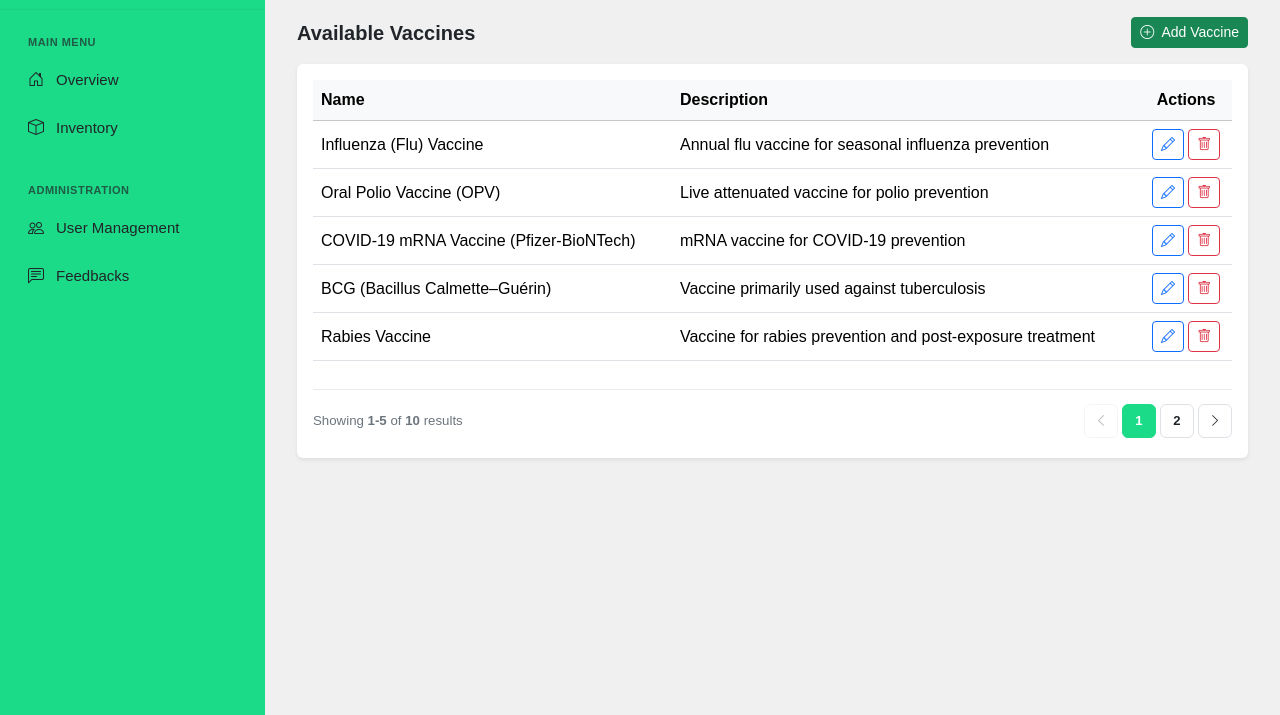
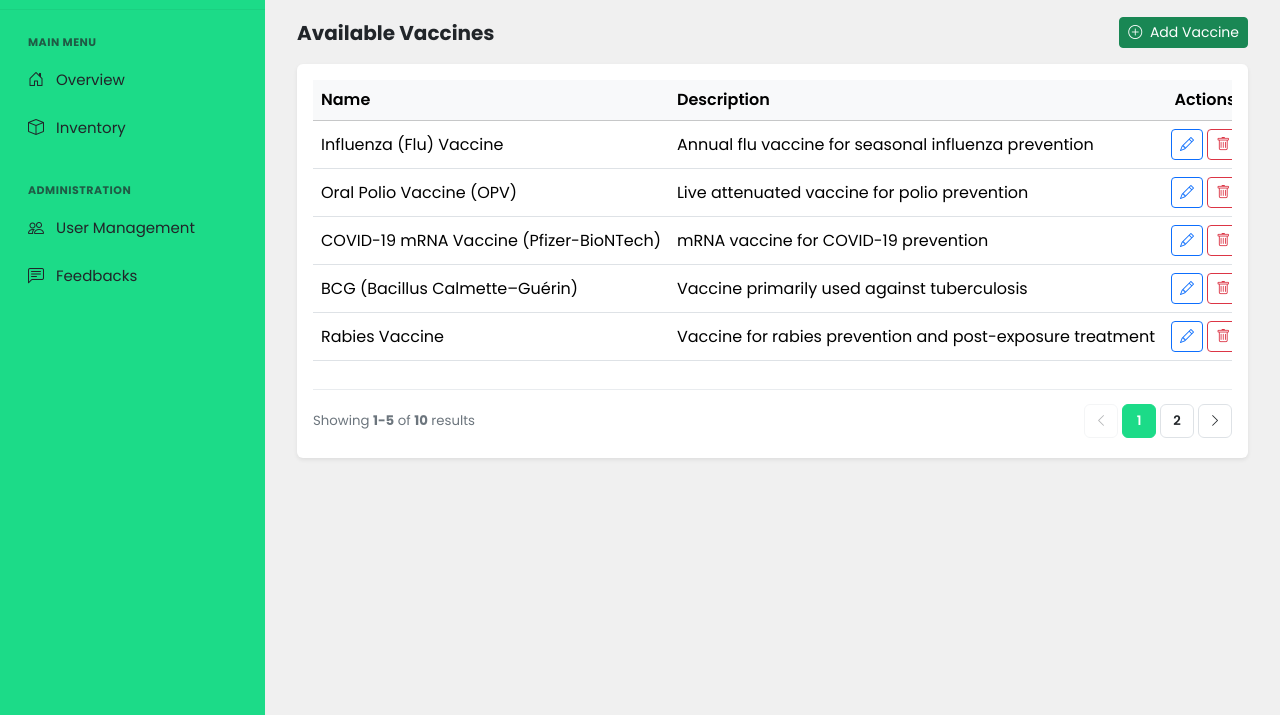
Before and after one commit to FREECSS22/MuntiCare-Frontend, a website: page admin/vaccine.html in a window 1280 px wide. Shown: the part 85-800 px from the top of the page. Drawn offline with nearby package versions, Linux system fonts and the light colour scheme; some packages are replaced by stand-ins of ours; a script that the page names is missing.

Commit message:
poppins and picture on landing page

```diff
--- a/admin/vaccine.html
+++ b/admin/vaccine.html
@@ -3,7 +3,13 @@
 <head>
     <meta charset="UTF-8">
     <meta name="viewport" content="width=device-width, initial-scale=1.0">
-    <title>MuntiCare\</title>
+    <title>MuntiCare</title>
+
+        <!-- Google Fonts - Poppins -->
+    <link rel="preconnect" href="https://fonts.googleapis.com">
+    <link rel="preconnect" href="https://fonts.gstatic.com" crossorigin>
+    <link href="https://fonts.googleapis.com/css2?family=Poppins:wght@300;400;500;600;700;800&display=swap" rel="stylesheet">
+
     <link href="https://cdn.jsdelivr.net/npm/bootstrap@5.3.1/dist/css/bootstrap.min.css" rel="stylesheet">
     <link href="https://cdn.jsdelivr.net/npm/bootstrap-icons@1.11.0/font/bootstrap-icons.css" rel="stylesheet">
     <link rel="stylesheet" href="../css/vaccine.css">
--- a/css/feedbacks.css
+++ b/css/feedbacks.css
@@ -1,6 +1,9 @@
+* {
+    font-family: 'Poppins', sans-serif;
+}
+
 body {
     margin:0;
-    font-family:Arial,sans-serif;
     background:#f0f0f0;
 }
 
--- a/css/inventory.css
+++ b/css/inventory.css
@@ -1,6 +1,9 @@
+* {
+    font-family: 'Poppins', sans-serif;
+}
+
 body {
     margin:0;
-    font-family:Arial,sans-serif;
     background:#f0f0f0;
 }
 
--- a/css/overview.css
+++ b/css/overview.css
@@ -1,6 +1,9 @@
+* {
+    font-family: 'Poppins', sans-serif;
+}
+
 body {
     margin:0;
-    font-family:Arial,sans-serif;
     background:#f0f0f0;
 }
 
--- a/css/usermanagement.css
+++ b/css/usermanagement.css
@@ -1,6 +1,9 @@
+* {
+    font-family: 'Poppins', sans-serif;
+}
+
 body {
     margin:0;
-    font-family:Arial,sans-serif;
     background:#f0f0f0;
 }
 
--- a/css/vaccine.css
+++ b/css/vaccine.css
@@ -1,6 +1,10 @@
+* {
+    font-family: 'Poppins', sans-serif;
+}
+
+
 body {
     margin:0;
-    font-family:Arial,sans-serif;
     background:#f0f0f0;
 }
 
--- a/style.css
+++ b/style.css
@@ -66,7 +66,7 @@
 
 .card-custom {
     background: #d1fae5;
-    padding: 50px;
+    padding: 20px;
     border-radius: 20px;
     box-shadow: 0 6px 25px rgba(0,0,0,0.1);
     text-align: center;
```
Also changed, not shown: admin/feedbacks.html (+6 -0 lines), admin/inventory.html (+6 -0 lines), admin/overview.html (+6 -0 lines), admin/usermanagement.html (+6 -0 lines), index.html (+1 -2 lines), image/MuntiCare-Dashboard.png (added).
